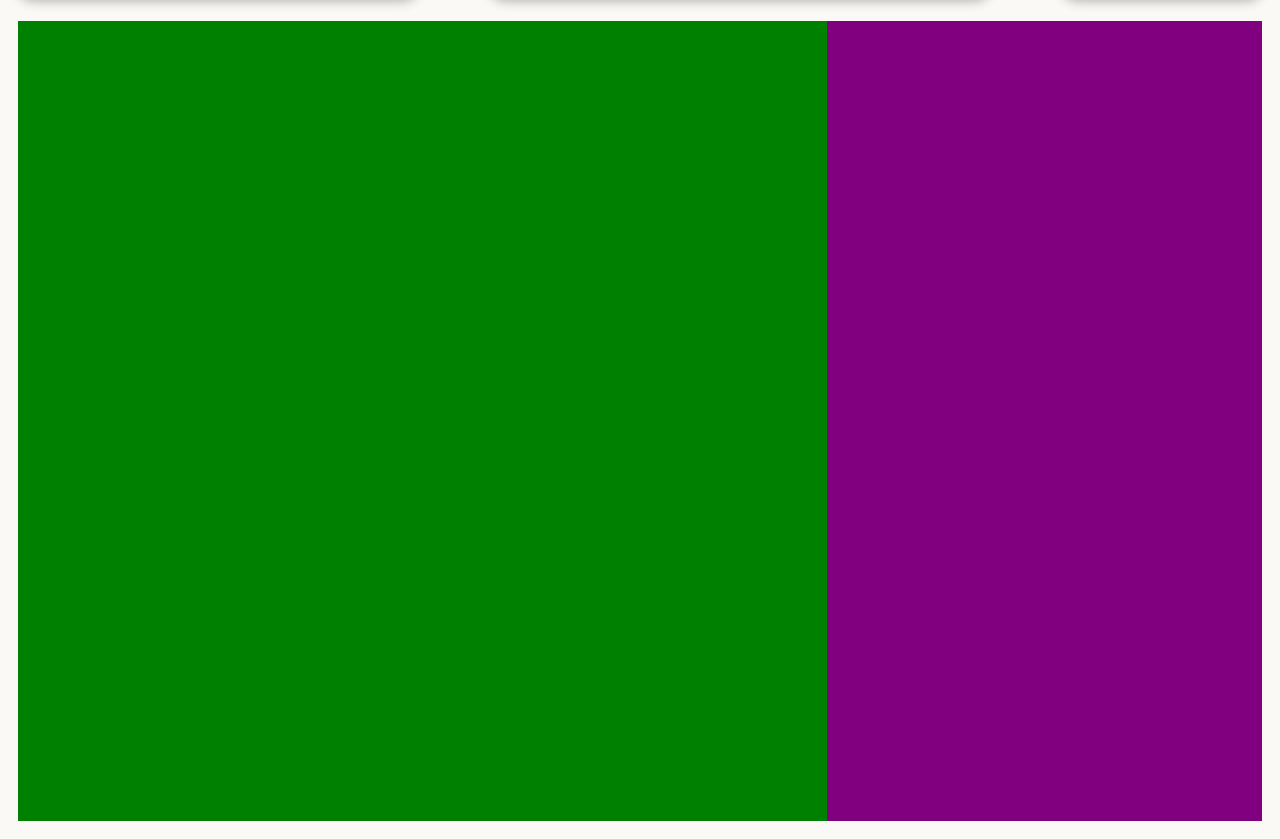
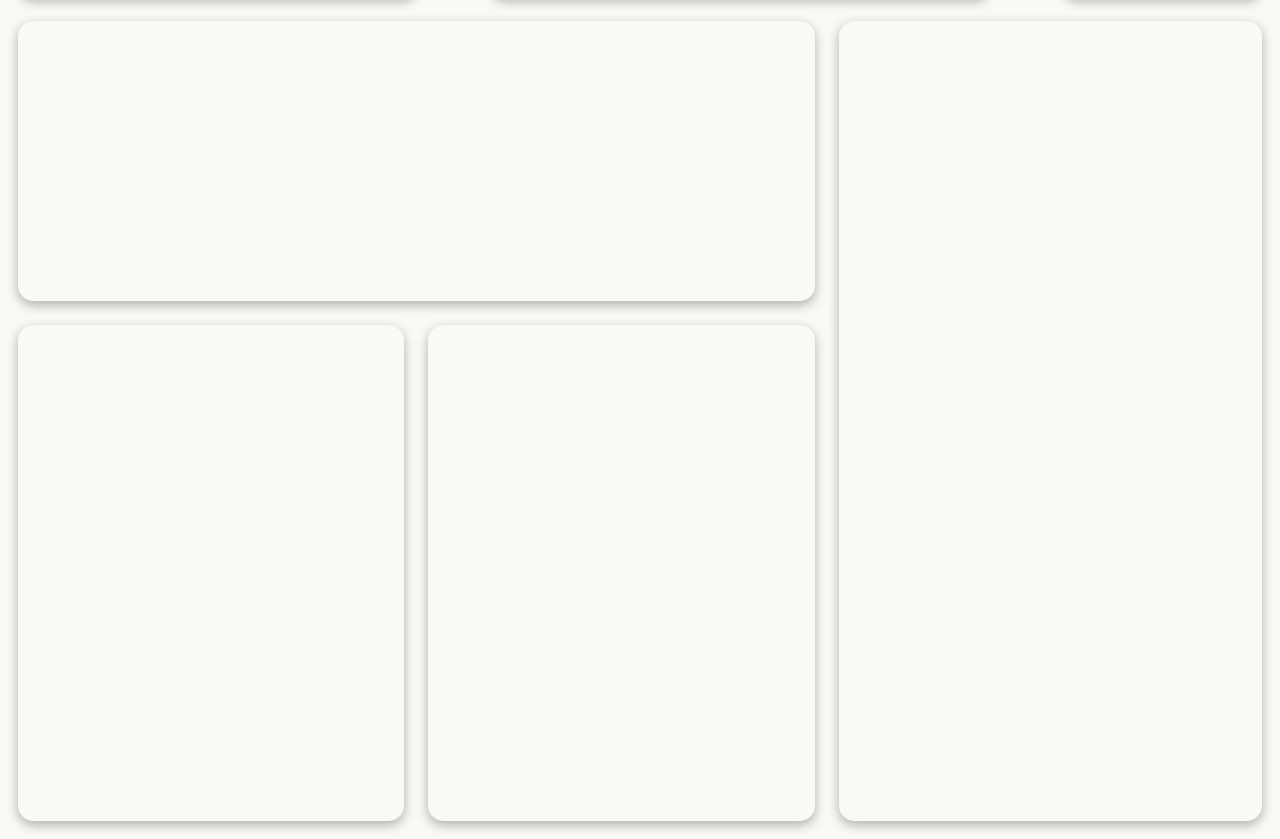
Before and after one commit to ri12oe/ePortfolio, a website: page index.html in a window 1280 px wide. Shown: the part 141-980 px from the top of the page. Drawn offline with Linux system fonts and the light colour scheme.

Commit message:
refactor main content layout: enhance structure and styling for left and right content sections

```diff
--- a/scss/_index.scss
+++ b/scss/_index.scss
@@ -106,18 +106,37 @@ header {
 
 main {
   .main-content {
-    background-color: red;
     display: flex;
     flex-wrap: wrap;
+    gap: 24px;
     min-height: 100vh;
     .left-content {
-      background-color: green;
-      flex: 1 1 65%;
+      flex: 1 1 calc(65% - 12px);
       min-width: 300px;
+      display: flex;
+      flex-direction: column;
+      gap: 24px;
+      .top {
+        min-width: 100%;
+        height: 35%;
+        @include border(var(--border-color));
+
+      }
+      .bottoms {
+        flex: 1;
+        display: flex;
+        gap: 24px;
+        .bottom {
+            flex: 1;
+            height: 100%;
+            @include border(var(--border-color));
+        }
+      }
     }
     .right-content {
-        background-color: purple;
-        flex: 1 1 35%;
+        @include border(var(--border-color));
+
+        flex: 1 1 calc(35% - 12px);
         min-width: 250px;
     }
   }
```
Also changed, not shown: css/styles.css.
